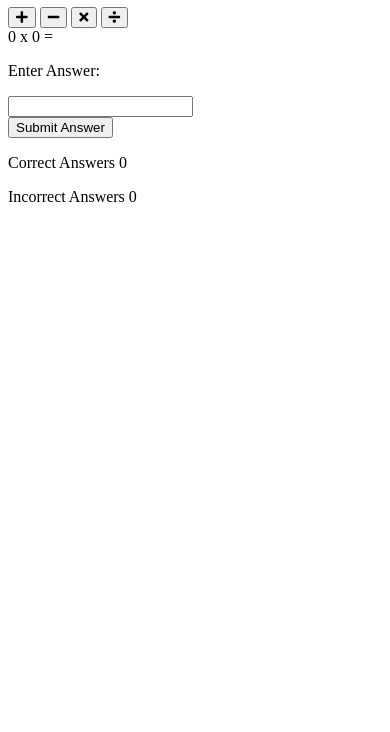
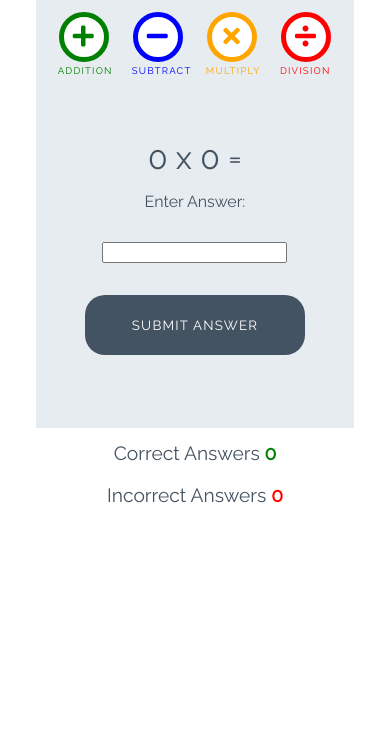
Before and after one commit to DanJtl/loveMaths, a plain HTML site: page index.html in a window 390 px wide. Shown: the part 112-844 px from the top of the page. Drawn offline with Linux system fonts and the light colour scheme.

Commit message:
Add style for game

```diff
--- a/assets/css/style.css
+++ b/assets/css/style.css
@@ -0,0 +1,252 @@
+/* --------- Global style */
+
+body {
+    background-color: white;
+    font-family: "Raleway", sans-serif;
+    color: #445361;
+    text-align: center;
+}
+
+/* --------- Heading */
+
+.heading {
+    text-align: center;
+    font-size: 2.5rem;
+}
+
+.logo {
+    height: 40px;
+    padding-right: 5px;
+}
+
+/* --------- Game layout */
+
+.game-area {
+    background-color: #E6ECF0;
+    box-sizing: border-box;
+    width: 85%;
+    height: 65vh;
+    max-height: 450px;
+    max-width: 830px;
+    margin-left: auto;
+    margin-right: auto;
+    padding: 1%;
+}
+
+.question-area {
+    width: 50%;
+    font-size: 2rem;
+    margin: auto;
+    padding: 50px 0;
+}
+
+.question-area span {
+    padding: 0 15px;
+}
+
+.score-area {
+    margin: 5px auto;
+    width: 60%;
+    font-size: 1.2rem;
+}
+
+.controls-area {
+    width: 85%;
+    margin: 30px auto;
+}
+
+#score {
+    color: green;
+    font-weight: bold;
+}
+
+#incorrect {
+    color: red;
+    font-weight: bold;
+}
+
+.answer-message {
+    display: none;
+    font-size: 1rem;
+}
+
+#answer-box {
+    border: none;
+    color: #445361;
+    display: inline-block;
+    height: 40px;
+    width: 80px;
+    font-size: 1.2rem;
+}
+
+.scores {
+    display: inline-block;
+    padding: 25px;
+}
+
+/* --------- Buttons */
+
+.btn {
+    width: 220px;
+    height: 60px;
+    font-family: "Raleway", sans-serif;
+    text-transform: uppercase;
+    letter-spacing: 1.2px;
+    color: white;
+}
+
+.btn:focus {
+    outline: none;
+}
+
+.btn--big {
+    padding-top: 10px;
+    border-radius: 50%;
+    background-color: white;
+    border: 10px solid;
+    width: 100px;
+    height: 100px;
+    font-size: 3.2rem;
+    margin: 0 30px;
+    transition: all 0.5s;
+}
+
+.btn--big::after {
+    content: attr(data-type);
+    font-size: 1rem;
+    color #445361;
+    position: relative;
+    left: .0.5em;
+}
+
+.btn--blue {
+    border-color: blue;
+    color: blue;
+}
+
+.btn--blue:active,
+.btn--blue:hover {
+    background-color: darkblue;
+    color: white;
+}
+
+.btn--orange {
+    border-color: orange;
+    color: orange;
+}
+
+.btn--orange:active,
+.btn--orange:hover {
+    background-color: darkorange;
+    color: white;
+}
+
+.btn--red {
+    border-color: red;
+    color: red;
+}
+
+.btn--red:active,
+.btn--red:hover {
+    background-color: darkred;
+    color: white;
+}
+
+.btn--green {
+    border-color: green;
+    color: green;
+}
+
+.btn--green:active,
+.btn--green:hover {
+    background-color: darkgreen;
+    color: white;
+}
+
+.btn--gray {
+    margin-top: 25px;
+    background-color: #445361;
+    border: 1px transparent;
+    border-radius: 20px;
+}
+
+.btn--gray:active,
+.btn--gray:hover {
+    background-color: #0d1013;
+}
+
+/* --------- Media queries */
+
+@media (max-width: 414px) {
+    .controls-area {
+        width: 100%;
+    }
+
+    .btn--big {
+        margin: 0 10px;
+        padding: 5px;
+        border: 5px solid;
+        width: 50px;
+        height: 50px;
+        font-size: 1.5rem;
+    }
+
+    .btn--big::after {
+        font-size: 0.6rem;
+        left: -0.7rem;
+    }
+
+    .question-area {
+        padding: 10% 0;
+        width: 100%;
+    }
+
+    .question-area span {
+        padding: 0;
+    }
+
+    .answer-message {
+        display: block;
+    }
+
+    #answer-box {
+        display: block;
+        margin: 0 auto;
+    }
+    .btn--gray {
+        margin-top: 0;
+    }
+
+    .score-area {
+        width: 100%;
+    }
+
+    .scores {
+        margin: 0.5em auto;
+        display: block;
+        padding: 5px;
+    }
+
+    .heading {
+        font-size: 2rem;
+    }
+}
+
+@media (max-width: 320px) {
+    .game-area {
+        height: 70vh;
+    }
+
+    .controls-area {
+        width: 75%;
+        margin: 10px auto;
+    }
+
+    .btn--big {
+        margin: 10px 10px;
+    }
+    .question-area {
+        padding: 10px 0;
+    }
+
+}
--- a/index.html
+++ b/index.html
@@ -20,16 +20,16 @@
 
     <div class="game-area">
         <div class="controls-area">
-            <button class="btn btn--big btn--green">
+            <button data-type="addition" class="btn btn--big btn--green">
                 <i class="fas fa-plus"></i>
             </button>
-            <button class="btn btn--big btn--blue">
+            <button data-type="subtract" class="btn btn--big btn--blue">
                 <i class="fas fa-minus"></i>
             </button>
-            <button class="btn btn--big btn--orange">
+            <button data-type="multiply" class="btn btn--big btn--orange">
                 <i class="fas fa-times"></i>
             </button>
-            <button class="btn btn--big btn--red">
+            <button data-type="division" class="btn btn--big btn--red">
                 <i class="fas fa-divide"></i>
             </button>
         </div>
@@ -41,7 +41,7 @@
             <p class="answer-message"> Enter Answer:</p>
             <input id=answer-box" type="number">
         </div>
-        <button class="btn btn--gray">Submit Answer</button>
+        <button data-type="submit" class="btn btn--gray">Submit Answer</button>
     </div>
 
     <div class="score-area">
```
